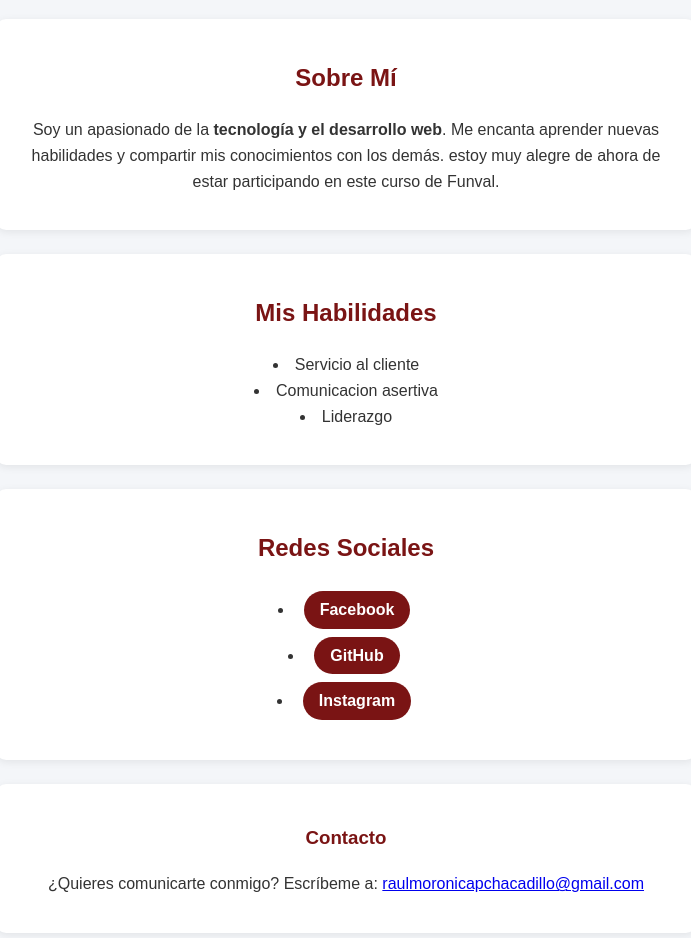
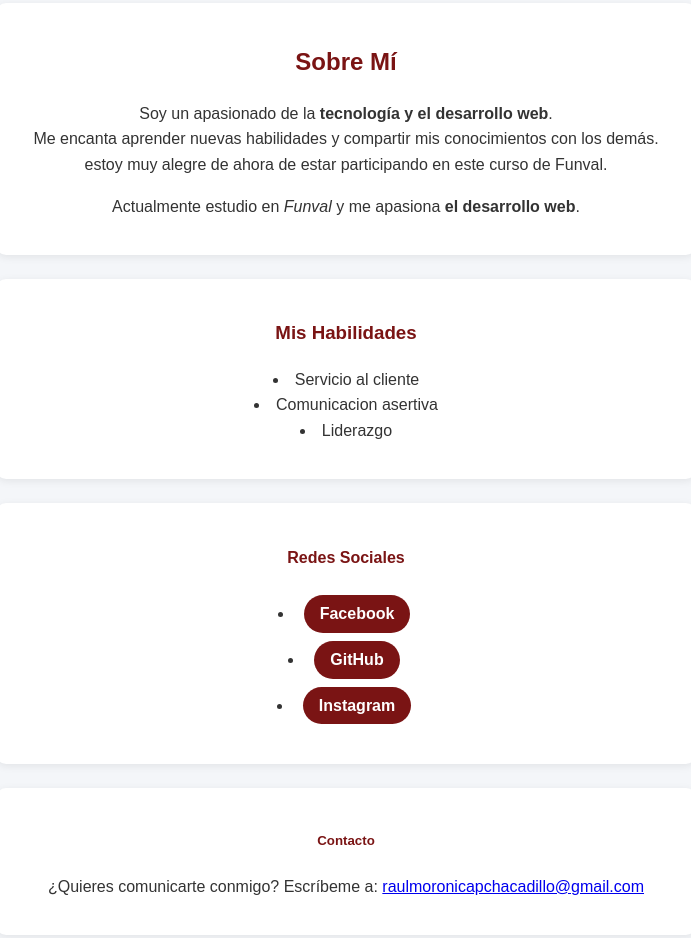
Before and after one commit to Moroni-cc/practica1, a plain HTML site: page index.html in a window 1280 px wide. Shown: the part 482-1420 px from the top of the page, without its empty margins (294-985 px from the left). Drawn offline with Linux system fonts and the light colour scheme.

Commit message:
cuarto commit

```diff
--- a/index.html
+++ b/index.html
@@ -6,27 +6,37 @@
     <meta name="viewport" content="width=device-width, initial-scale=1.0">
     <link rel="stylesheet" href="style.css">
     <title>Mi Página Personal</title>
+    <style>
+        h1 {
+            font-size: 36px;
+        }
+
+        p {
+            font-size: 16px;
+        }
+    </style>
 </head>
 
-<body>
+<body style="background-color: #f4f6f9;">
     <header>
         <h1 class="titulo-principal">¡Hola, soy Raul Moroni Capcha Cadillo!</h1>
         <p class="subtitulo">Estudiante de Desarrollo Web - Funval 2026</p>
     </header>
     <main>
-        <img src="./img/profile.jpg" alt="Foto de perfil" class="foto-perfil">
+        <img src="./img/profile.jpg" alt="Foto de perfil" class="foto-perfil" width="160" height="160">
 
         <section class="introduccion">
             <h2>Sobre Mí</h2>
-            <p>Soy un apasionado de la <strong>tecnología y el desarrollo web</strong>. Me encanta aprender nuevas
+            <p>Soy un apasionado de la <strong>tecnología y el desarrollo web</strong>.<br> Me encanta aprender nuevas
                 habilidades y compartir mis conocimientos con los demás. estoy muy alegre de ahora de estar participando
                 en este curso
                 de Funval.
             </p>
+            <p>Actualmente estudio en <em>Funval</em> y me apasiona <strong>el desarrollo web</strong>.</p>
         </section>
 
         <section class="habilidades">
-            <h2>Mis Habilidades</h2>
+            <h3>Mis Habilidades</h3>
             <ul>
                 <li>Servicio al cliente</li>
                 <li>Comunicacion asertiva</li>
@@ -35,7 +45,7 @@
         </section>
 
         <section class="redes-sociales">
-            <h2>Redes Sociales</h2>
+            <h4>Redes Sociales</h4>
             <ul>
                 <li><a href="https://www.facebook.com/raul.moroni.capcha.cadillo">Facebook</a></li>
                 <li><a href="https://github.com/Moroni-cc?tab=overview&from=2026-04-01&to=2026-04-28">GitHub</a></li>
@@ -44,7 +54,7 @@
         </section>
 
         <section class="contacto">
-            <h3>Contacto</h3>
+            <h5>Contacto</h5>
             <p>¿Quieres comunicarte conmigo? Escríbeme a:
                 <a href="mailto:raulmoronicapchacadillo@gmail.com">raulmoronicapchacadillo@gmail.com</a>
             </p>
--- a/style.css
+++ b/style.css
@@ -1,6 +1,5 @@
 body {
     font-family: Arial, sans-serif;
-    background-color: #f4f6f9;
     color: #333;
     line-height: 1.6;
     margin: 40px;
@@ -35,11 +34,12 @@ section {
 
 .titulo-principal {
     color: #ffffff;
-    font-size: 36px;
 }
 
 h2,
-h3 {
+h3,
+h4,
+h5 {
     color: #7a1414;
 }
 
```
